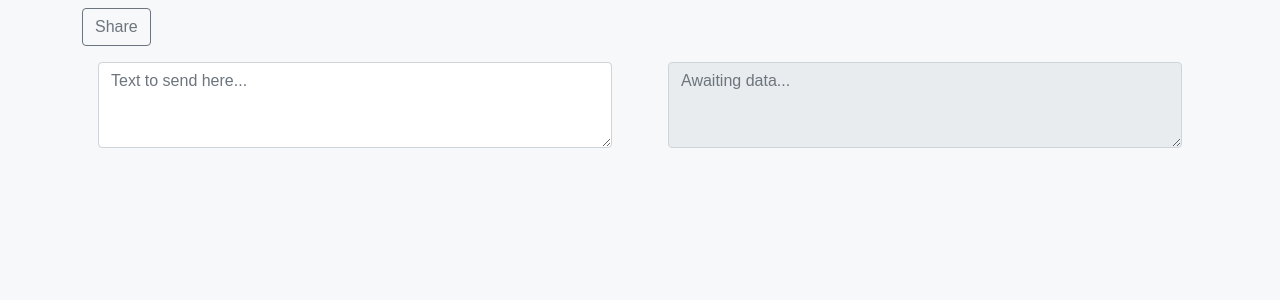
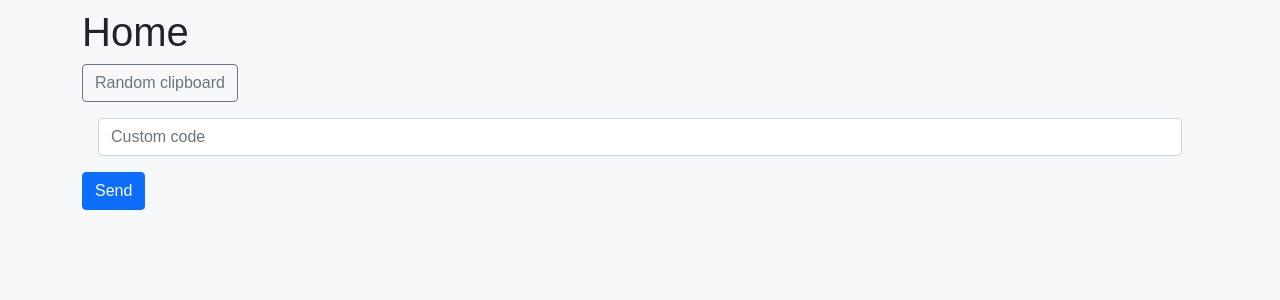
Before and after one commit to euanacampbell/transfer, a Flask app: page / in a window 1280 px wide. Shown: the top 300 px of the page. Run offline with Flask 2, Linux system fonts and the light colour scheme.

Commit message:
Home page changes

```diff
--- a/app.py
+++ b/app.py
@@ -1,6 +1,7 @@
 from flask import Flask, render_template, redirect, url_for, request, jsonify
 import os
 import dbm
+import uuid
 
 
 app = Flask(__name__)
@@ -8,14 +9,14 @@ app = Flask(__name__)
 
 @app.route('/')
 def home():
-
-    return render_template('home.html')
+    random_code = uuid.uuid4().hex.upper()[0:6]
+    return render_template('home.html', randomcode=random_code)
 
 
 @app.route('/<code>')
 def code(code):
 
-    return render_template('home.html', code=code)
+    return render_template('code.html', code=code)
 
 
 @app.route('/<code>/send', methods=['POST'])
@@ -42,9 +43,6 @@ def receive(code):
     except KeyError:
         data = ''
 
-    print('DATA HERE')
-    print(data)
-
     return jsonify({
         'last_updated': '',
         'data': data
--- /dev/null
+++ b/templates/base.html
@@ -0,0 +1,18 @@
+<!DOCTYPE html>
+<html lang="en">
+  <head>
+      {% include '/components/header.html' %}
+  </head>
+  <body style="font-family: 'Nunito', sans-serif; background: #F6F8F9; font-size: small;">
+
+    <div class="container mt-2">
+
+
+      {% block content %}{% endblock %}
+
+
+    </div>
+
+
+  </body>
+</html>
--- a/templates/home.html
+++ b/templates/home.html
@@ -1,30 +1,30 @@
-<!DOCTYPE html>
-<html lang="en">
-  <head>
-      {% include '/components/header.html' %}
-  </head>
-  <body style="font-family: 'Nunito', sans-serif; background: #F6F8F9; font-size: small;">
+{% extends "base.html" %}
 
-    <div class="container mt-2">
+{% block content %}
+<h1 id="page_code">Home</h1>
 
 
-      <h1 id="page_code">{{ code|upper }}</h1>
 
-      {% include '/components/qr_modal.html' %}
+<a href="/{{ randomcode }}"><button type="button" class="btn btn-outline-secondary">Random clipboard</button></a>
 
-      <div class="row">
-
-        <div class="col-md-6">
-          {% include '/components/send.html' %}
-        </div>
-        <div class="col-md-6">
-          {% include '/components/receive.html' %}
-        </div>
-
-      </div>
-
-    </div>
+<form>
+  <div class="m-3">
+    <input class="form-control" id="CustomCode" rows="3" placeholder="Custom code"></textarea>
+  </div>
+  <button onclick="GoToCustomCode()" type="button" class="btn btn-primary">Send</button>
+</form>
 
 
-  </body>
-</html>
+
+<script>
+
+    function GoToCustomCode() {
+
+        window.location.href = "/" + document.getElementById("CustomCode").value;;
+
+
+        }
+</script>
+
+
+{% endblock %}
```
Also changed, not shown: templates/code.html (added, +18 -0 lines), db_store.db.
